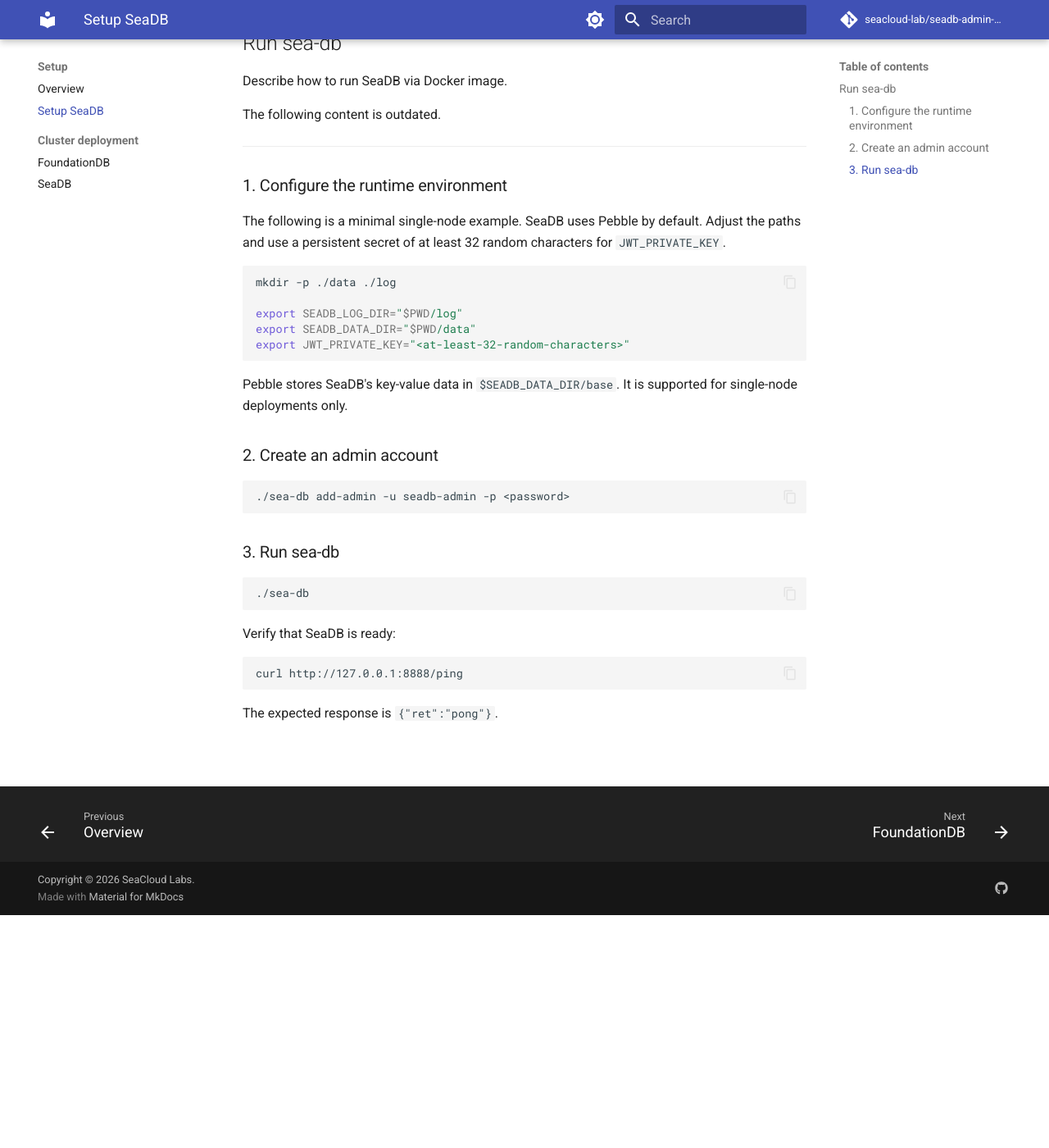
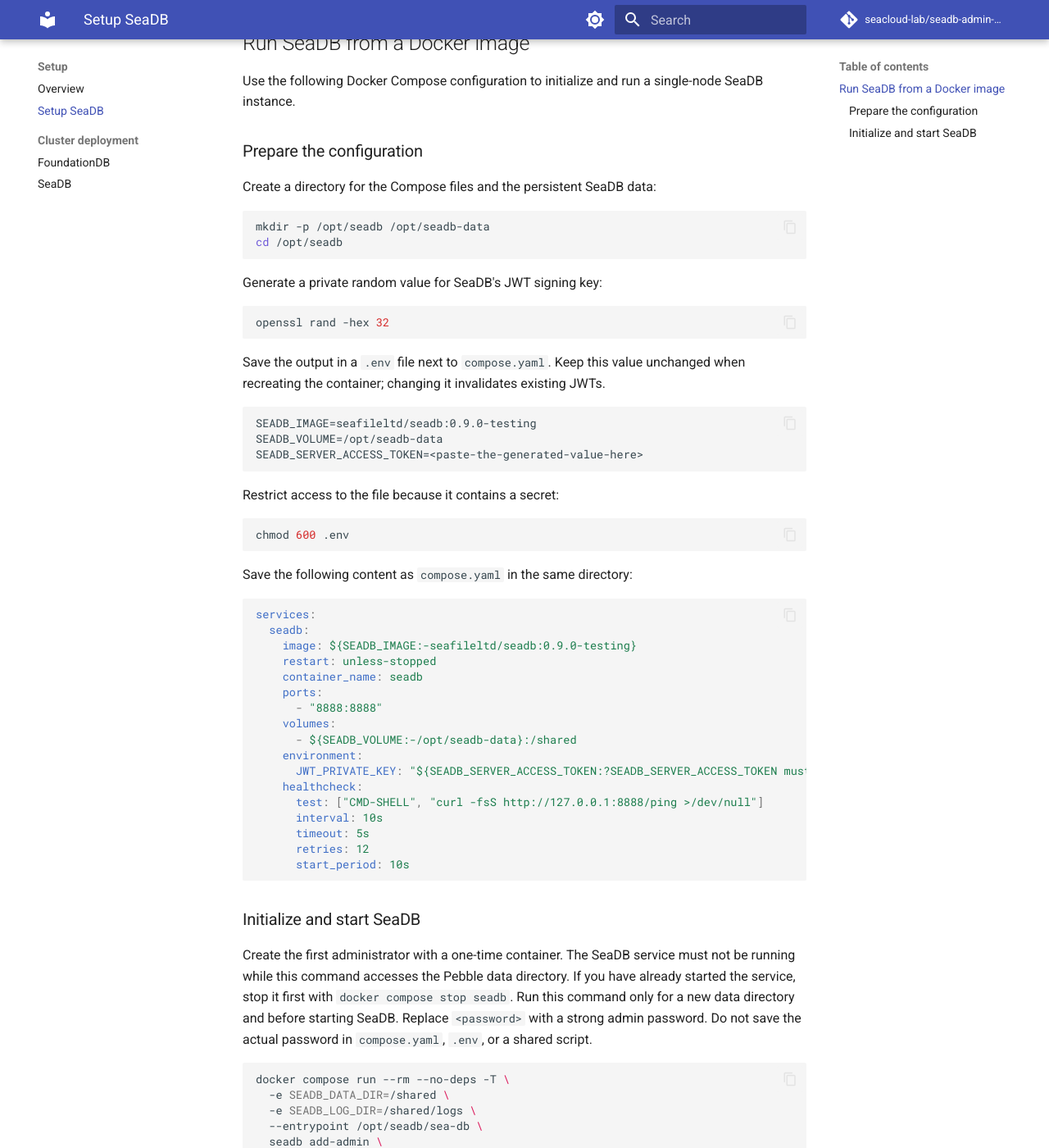
Before and after one commit to seacloud-lab/seadb-admin-docs, an MkDocs documentation site: the page built from manual/setup/seadb_setup_single_node.md, in a window 1280 px wide and 1400 px high, scrolled down 284 px. Shown: the whole window at 82% size. Built offline with MkDocs 1.6.1 and Material for MkDocs 9.7.7, drawn with Linux system fonts in a browser that asks for light colours; comment, search, counter and statistics services are not loaded; the version menu is left out; some of the changed text lies outside the part shown.

Commit message:
Create an instance of the image

````diff
--- a/manual/setup/seadb_setup_single_node.md
+++ b/manual/setup/seadb_setup_single_node.md
@@ -2,47 +2,93 @@
 
 This page describes how to setup SeaDB in a single node mode. In a single node mode, SeaDB uses embedded Pebble KV storage.
 
-## Run sea-db
+## Run SeaDB from a Docker image
 
-Describe how to run SeaDB via Docker image.
+Use the following Docker Compose configuration to initialize and run a
+single-node SeaDB instance.
 
-The following content is outdated.
+### Prepare the configuration
 
-----
-
-### 1. Configure the runtime environment
-
-The following is a minimal single-node example. SeaDB uses Pebble by default.
-Adjust the paths and use a persistent secret of at least 32 random characters
-for `JWT_PRIVATE_KEY`.
+Create a directory for the Compose files and the persistent SeaDB data:
 
 ```shell
-mkdir -p ./data ./log
-
-export SEADB_LOG_DIR="$PWD/log"
-export SEADB_DATA_DIR="$PWD/data"
-export JWT_PRIVATE_KEY="<at-least-32-random-characters>"
+mkdir -p /opt/seadb /opt/seadb-data
+cd /opt/seadb
 ```
 
-Pebble stores SeaDB's key-value data in `$SEADB_DATA_DIR/base`. It is supported
-for single-node deployments only.
-
-### 2. Create an admin account
+Generate a private random value for SeaDB's JWT signing key:
 
 ```shell
-./sea-db add-admin -u seadb-admin -p <password>
+openssl rand -hex 32
 ```
 
-### 3. Run sea-db
+Save the output in a `.env` file next to `compose.yaml`. Keep this value
+unchanged when recreating the container; changing it invalidates existing JWTs.
+
+```env
+SEADB_IMAGE=seafileltd/seadb:0.9.0-testing
+SEADB_VOLUME=/opt/seadb-data
+SEADB_SERVER_ACCESS_TOKEN=<paste-the-generated-value-here>
+```
+
+Restrict access to the file because it contains a secret:
 
 ```shell
-./sea-db
+chmod 600 .env
 ```
 
-Verify that SeaDB is ready:
+Save the following content as `compose.yaml` in the same directory:
+
+```yaml
+services:
+  seadb:
+    image: ${SEADB_IMAGE:-seafileltd/seadb:0.9.0-testing}
+    restart: unless-stopped
+    container_name: seadb
+    ports:
+      - "8888:8888"
+    volumes:
+      - ${SEADB_VOLUME:-/opt/seadb-data}:/shared
+    environment:
+      JWT_PRIVATE_KEY: "${SEADB_SERVER_ACCESS_TOKEN:?SEADB_SERVER_ACCESS_TOKEN must be set}"
+    healthcheck:
+      test: ["CMD-SHELL", "curl -fsS http://127.0.0.1:8888/ping >/dev/null"]
+      interval: 10s
+      timeout: 5s
+      retries: 12
+      start_period: 10s
+```
+
+### Initialize and start SeaDB
+
+Create the first administrator with a one-time container. The SeaDB service
+must not be running while this command accesses the Pebble data directory. If
+you have already started the service, stop it first with
+`docker compose stop seadb`.
+Run this command only for a new data directory and before starting SeaDB.
+Replace `<password>` with a strong admin password. Do not save the actual
+password in `compose.yaml`, `.env`, or a shared script.
 
 ```shell
-curl http://127.0.0.1:8888/ping
+docker compose run --rm --no-deps -T \
+  -e SEADB_DATA_DIR=/shared \
+  -e SEADB_LOG_DIR=/shared/logs \
+  --entrypoint /opt/seadb/sea-db \
+  seadb add-admin \
+  --user seadb-admin \
+  --password '<password>'
+
+docker compose up -d
+```
+
+The SeaDB service is ready after the health check passes. Check its logs and
+verify the API:
+
+```shell
+docker compose logs --tail=100 seadb
+curl -fsS http://127.0.0.1:8888/ping
 ```
 
 The expected response is `{"ret":"pong"}`.
+
+SeaDB's local data is stored in the host directory configured by `SEADB_VOLUME`.
````
